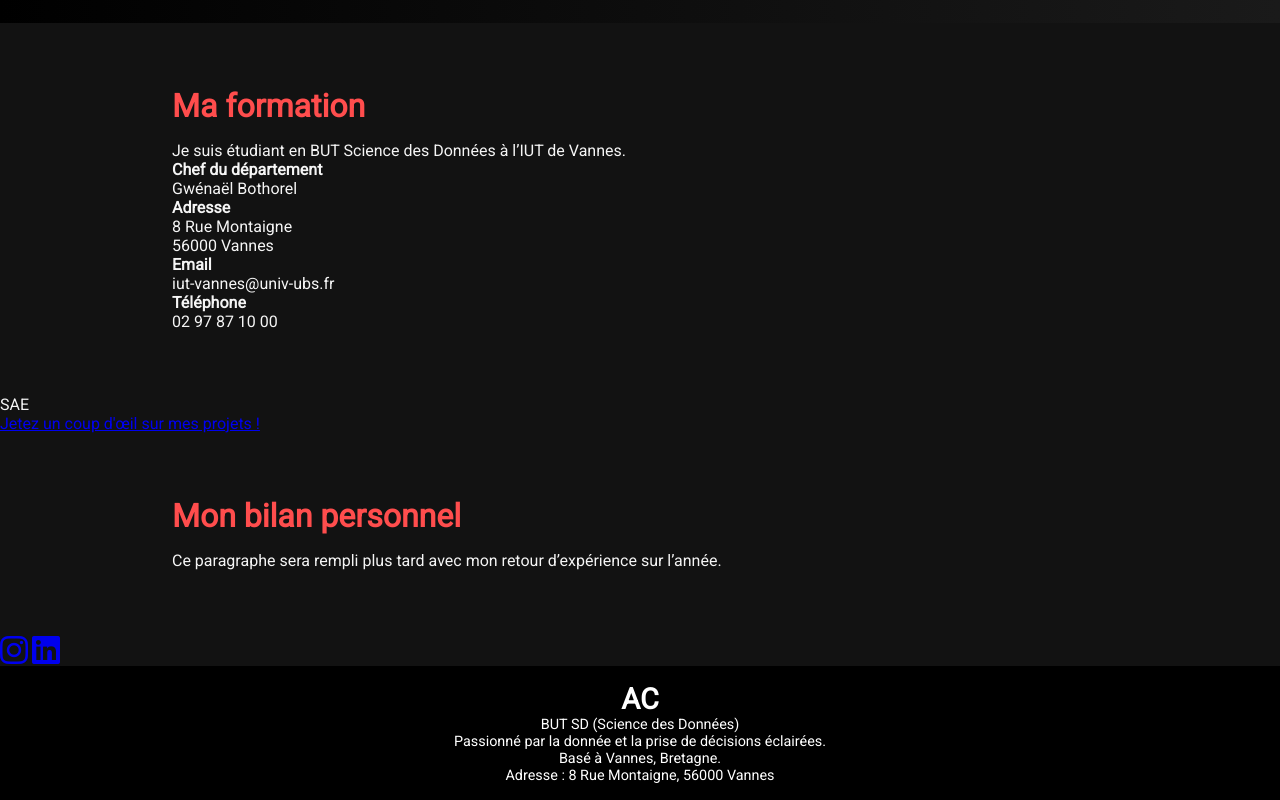
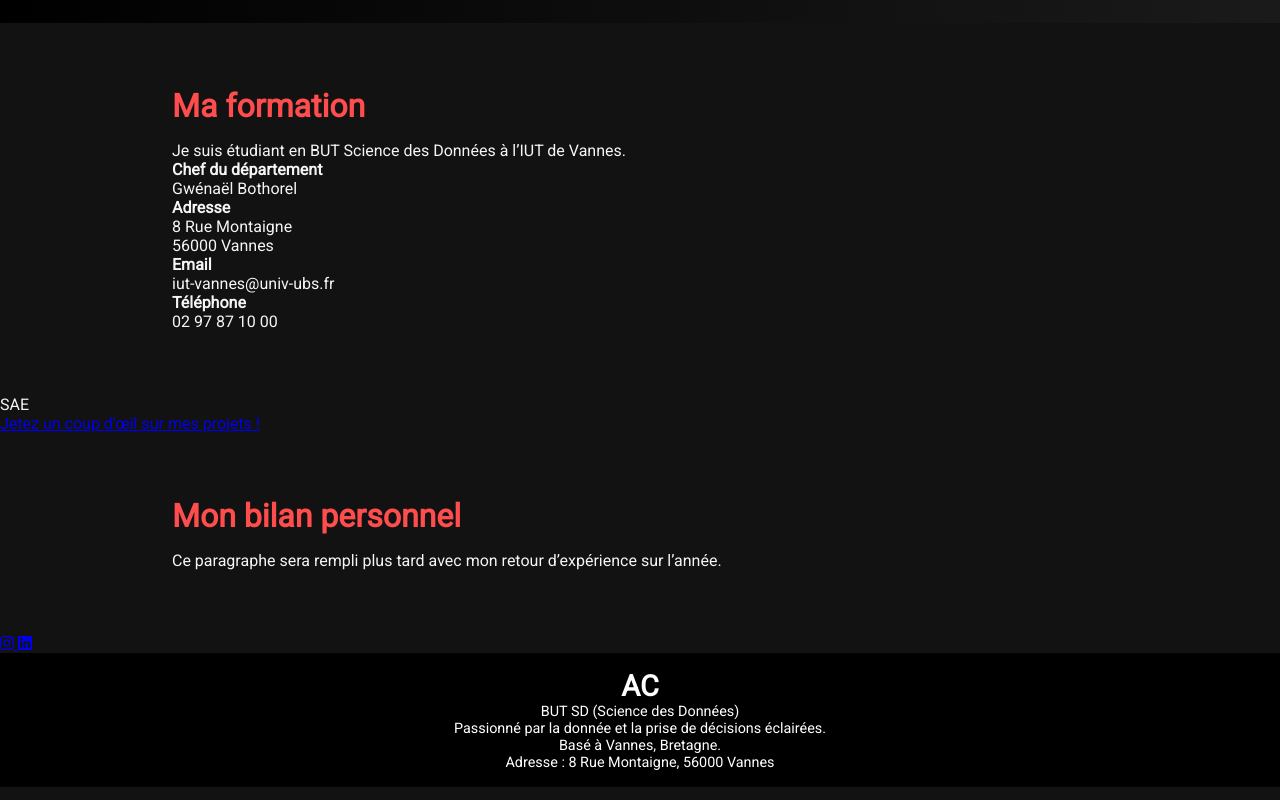
Before and after one commit to AdamCHAKRA/Portfolio, a plain HTML site: page index.html in a window 1280 px wide. Shown: the part 872-1672 px from the top of the page. Drawn offline with nearby package versions, Linux system fonts and the light colour scheme.

Commit message:
Update index.html

```diff
--- a/index.html
+++ b/index.html
@@ -2,10 +2,10 @@
 <html lang="fr">
 <head>
   <meta charset="UTF-8" />
-  <meta name="viewport" content="width=device-width, initial-scale=1.0" />
+  <meta name="viewport" content="width=device-width, initial-scale=1" />
   <title>Portfolio AC</title>
-  <link href="https://fonts.googleapis.com/css2?family=Oswald:wght@500;700&family=Roboto&display=swap" rel="stylesheet">
-  <link rel="stylesheet" href="style.css">
+  <link href="https://fonts.googleapis.com/css2?family=Oswald:wght@500;700&family=Roboto&display=swap" rel="stylesheet" />
+  <link rel="stylesheet" href="style.css" />
   <script src="https://kit.fontawesome.com/a076d05399.js" crossorigin="anonymous"></script>
 </head>
 <body>
@@ -38,26 +38,29 @@
 
     <div class="info-grid centered-info">
       <div class="info-box">
-        <strong>Chef du département</strong><br>
+        <strong>Chef du département</strong><br />
         Gwénaël Bothorel
       </div>
       <div class="info-box">
-        <strong>Adresse</strong><br>
-        8 Rue Montaigne<br>56000 Vannes
+        <strong>Adresse</strong><br />
+        8 Rue Montaigne<br />56000 Vannes
       </div>
       <div class="info-box">
-        <strong>Email</strong><br>
+        <strong>Email</strong><br />
         iut-vannes@univ-ubs.fr
       </div>
       <div class="info-box">
-        <strong>Téléphone</strong><br>
+        <strong>Téléphone</strong><br />
         02 97 87 10 00
       </div>
     </div>
   </section>
 
   <section class="cta-section">
-    <p>SAE<br><a href="but1.html" class="cta-link">Jetez un coup d'œil sur mes projets !</a></p>
+    <p>
+      SAE<br />
+      <a href="but1.html" class="cta-link">Jetez un coup d'œil sur mes projets !</a>
+    </p>
   </section>
 
   <section class="section" id="bilan">
@@ -66,8 +69,12 @@
   </section>
 
   <section class="socials">
-    <a href="https://www.instagram.com/adam_chakra/" target="_blank"><i class="fab fa-instagram fa-2x"></i></a>
-    <a href="https://www.linkedin.com/in/adam-chakra-3b6956327/" target="_blank"><i class="fab fa-linkedin fa-2x"></i></a>
+    <a href="https://www.instagram.com/adam_chakra/" target="_blank" aria-label="Instagram">
+      <i class="fab fa-instagram"></i>
+    </a>
+    <a href="https://www.linkedin.com/in/adam-chakra-3b6956327/" target="_blank" aria-label="LinkedIn">
+      <i class="fab fa-linkedin"></i>
+    </a>
   </section>
 
   <footer class="footer">
@@ -76,7 +83,7 @@
       <p>BUT SD (Science des Données)</p>
     </div>
     <div class="footer-right">
-      <p>Passionné par la donnée et la prise de décisions éclairées. <br> Basé à Vannes, Bretagne.</p>
+      <p>Passionné par la donnée et la prise de décisions éclairées.<br />Basé à Vannes, Bretagne.</p>
       <p>Adresse : 8 Rue Montaigne, 56000 Vannes</p>
     </div>
   </footer>
```
